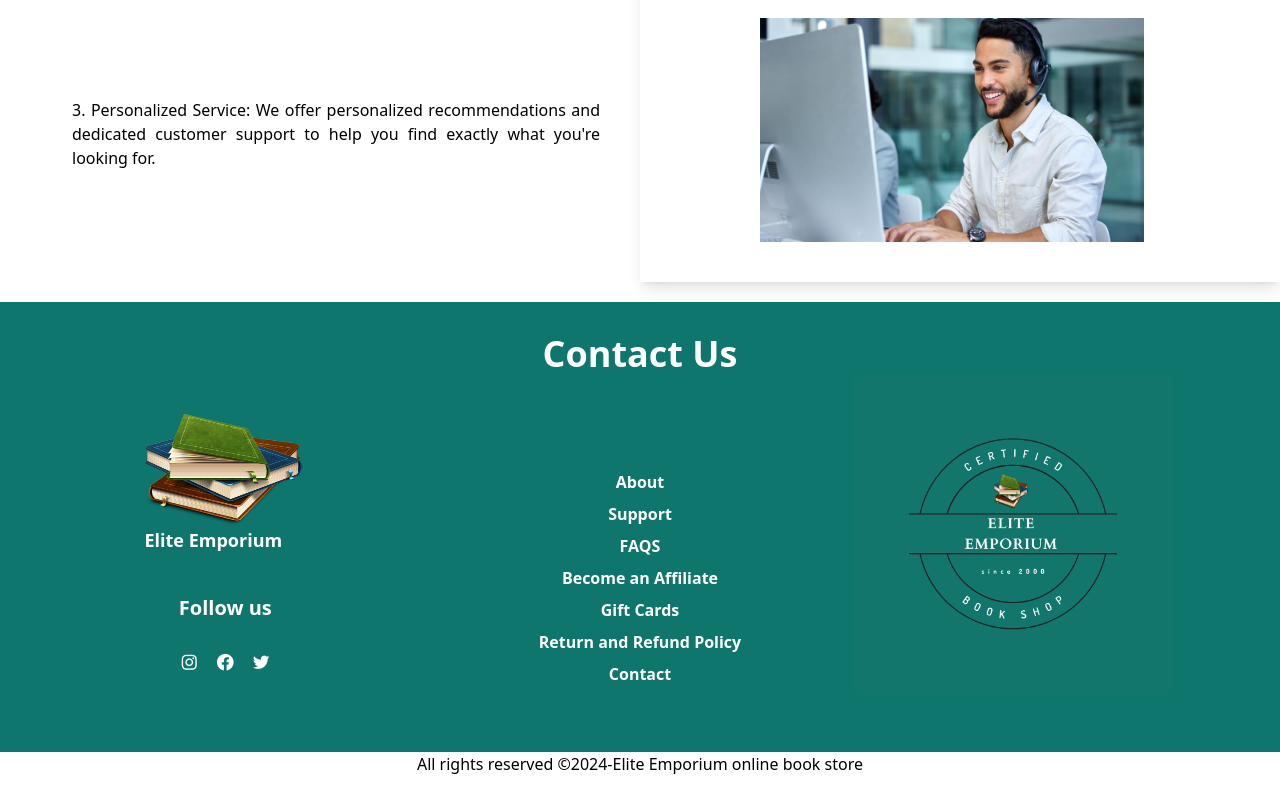
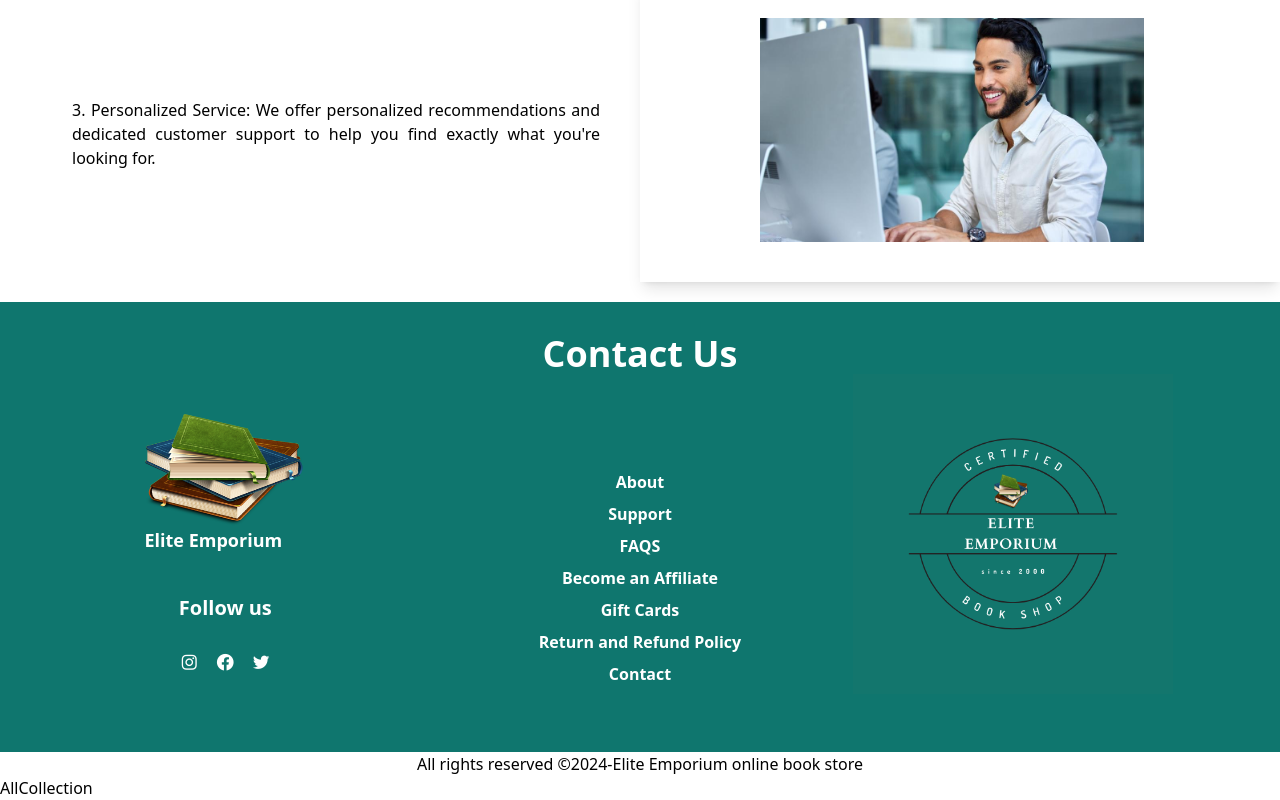
Before and after one commit to AlishaAroob/elite-emporium, a React (Create React App) app: page / in a window 1280 px wide. Shown: the part 2236-3036 px from the top of the page. Before the commit the page ends 3012 px from the top, so only its background shows below. Built offline with nearby package versions, Linux system fonts and the light colour scheme.

Commit message:
Added All collection in app.js

```diff
--- a/src/App.js
+++ b/src/App.js
@@ -15,6 +15,7 @@ function App() {
       <About />
       <Contact />
       <Footer />
+      <AllCollection />
     </>
   );
 }
```
